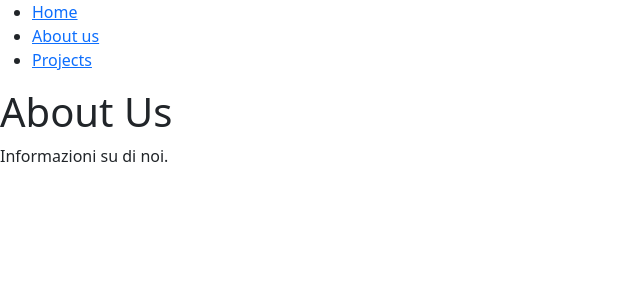
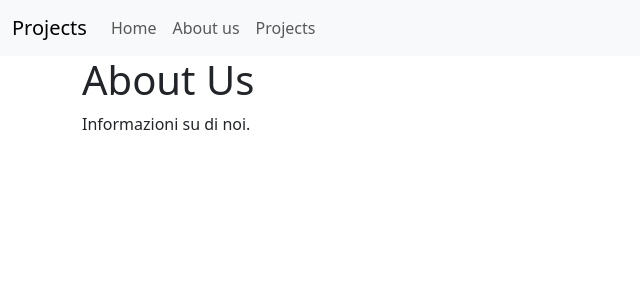
Before and after one commit to wmancaniello/vite-boolfolio, a Vue app: page /about-us in a window 1280 px wide. Shown: the top 300 px of the page, without its empty margins (0-640 px from the left). Built offline with nearby package versions, Linux system fonts and the light colour scheme.

Commit message:
style bootstrap on header

```diff
--- a/src/components/Header.vue
+++ b/src/components/Header.vue
@@ -5,19 +5,37 @@
 </script>
 
 <template>
-  <nav>
-    <ul>
-      <li>
-        <router-link to="/">Home</router-link>
-      </li>
-      <li>
-        <router-link to="/about-us">About us</router-link>
-      </li>
-      <li>
-        <router-link to="/projects">Projects</router-link>
-      </li>
-    </ul>
+  <nav class="navbar navbar-expand-lg bg-body-tertiary">
+    <div class="container-fluid">
+      <router-link class="navbar-brand" to="/">Projects</router-link>
+      <button
+        class="navbar-toggler"
+        type="button"
+        data-bs-toggle="collapse"
+        data-bs-target="#navbarSupportedContent"
+        aria-controls="navbarSupportedContent"
+        aria-expanded="false"
+        aria-label="Toggle navigation"
+      >
+        <span class="navbar-toggler-icon"></span>
+      </button>
+      <div class="collapse navbar-collapse" id="navbarSupportedContent">
+        <ul class="navbar-nav me-auto mb-2 mb-lg-0">
+          <li class="nav-item">
+            <router-link class="nav-link" to="/">Home</router-link>
+          </li>
+          <li class="nav-item">
+            <router-link class="nav-link" to="/about-us">About us</router-link>
+          </li>
+          <li class="nav-item">
+            <router-link class="nav-link" to="/projects">Projects</router-link>
+          </li>
+        </ul>
+      </div>
+    </div>
   </nav>
 </template>
 
-<style lang="scss" scoped></style>
+<style lang="scss" scoped>
+
+</style>
--- a/src/pages/AboutUs.vue
+++ b/src/pages/AboutUs.vue
@@ -5,7 +5,7 @@
 </script>
 
 <template>
-  <div>
+  <div class="container">
     <h1>About Us</h1>
     <p>Informazioni su di noi.</p>
   </div>
```
